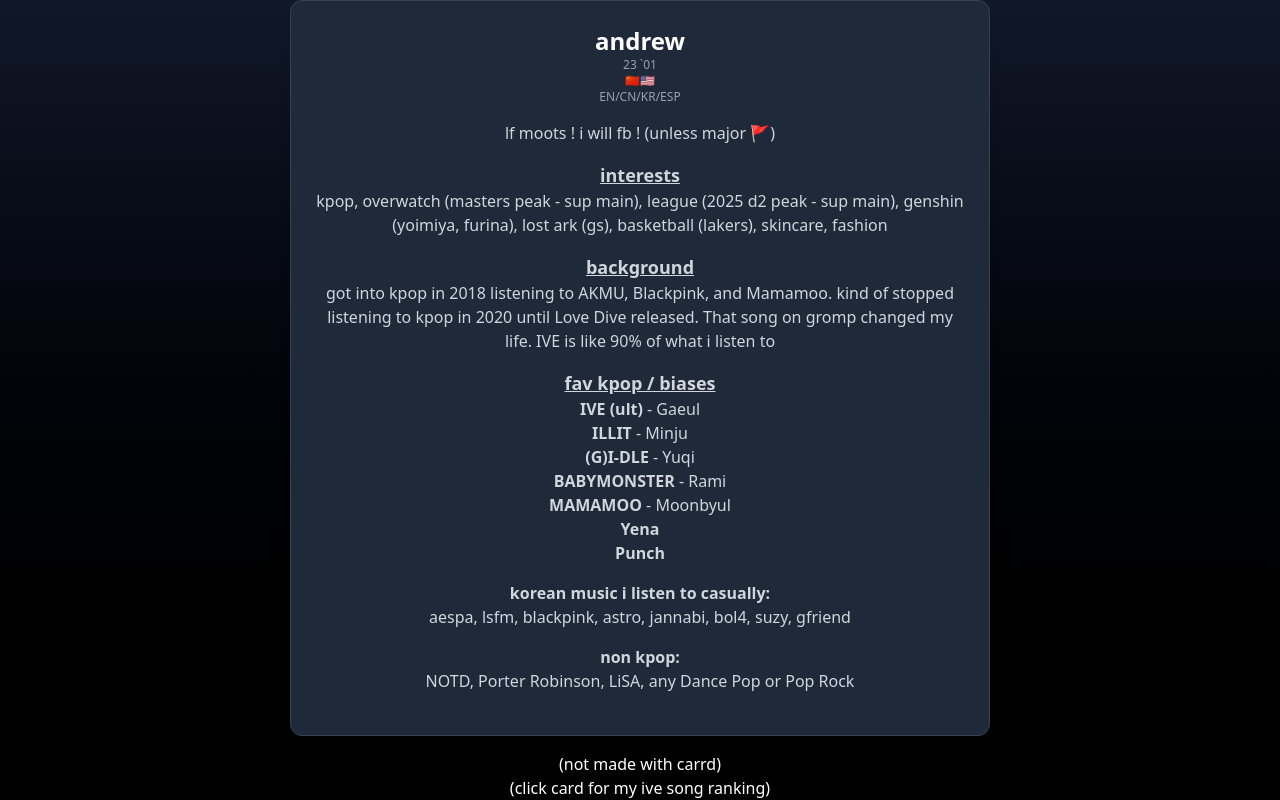
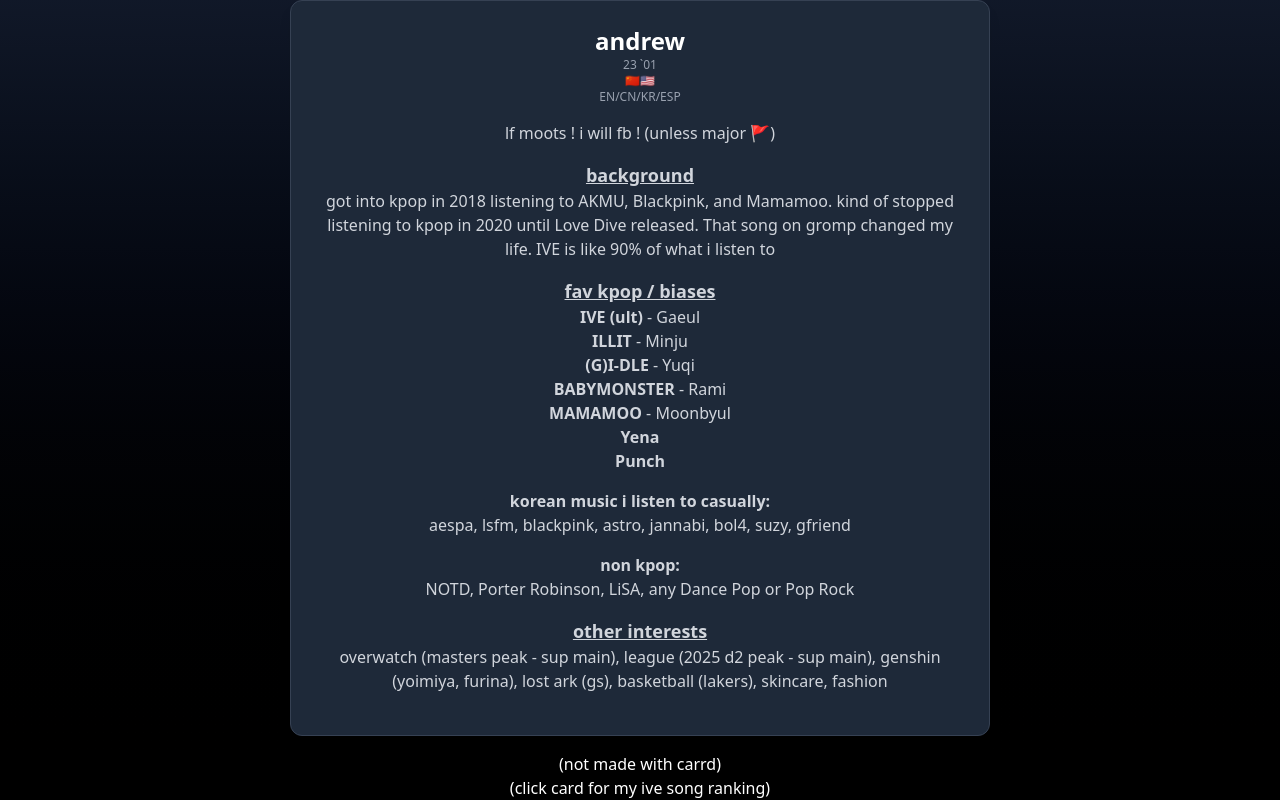
Before and after one commit to azshen23/anduru.card, a React (Vite) app: page / in a window 1280 px wide. Built offline with nearby package versions, Linux system fonts and the light colour scheme.

Commit message:
Update Card.tsx

```diff
--- a/src/components/Card.tsx
+++ b/src/components/Card.tsx
@@ -58,15 +58,6 @@
                 </p>
                 <Spacer />
                 <p className="text-sm md:text-lg text-gray-300 font-bold underline">
-                  interests
-                </p>
-                <p className="text-xs md:text-base text-gray-300">
-                  kpop, overwatch (masters peak - sup main), league (2025 d2
-                  peak - sup main), genshin (yoimiya, furina), lost ark (gs),
-                  basketball (lakers), skincare, fashion
-                </p>
-                <Spacer />
-                <p className="text-sm md:text-lg text-gray-300 font-bold underline">
                   background
                 </p>
                 <p className="text-xs md:text-base text-gray-300">
@@ -116,6 +107,15 @@
                 <p className="text-xs md:text-base text-gray-300">
                   NOTD, Porter Robinson, LiSA, any Dance Pop or Pop Rock
                 </p>
+                <Spacer />
+                <p className="text-sm md:text-lg text-gray-300 font-bold underline">
+                  other interests
+                </p>
+                <p className="text-xs md:text-base text-gray-300">
+                  overwatch (masters peak - sup main), league (2025 d2
+                  peak - sup main), genshin (yoimiya, furina), lost ark (gs),
+                  basketball (lakers), skincare, fashion
+                </p>
               </div>
             </motion.div>
           ) : (
```
